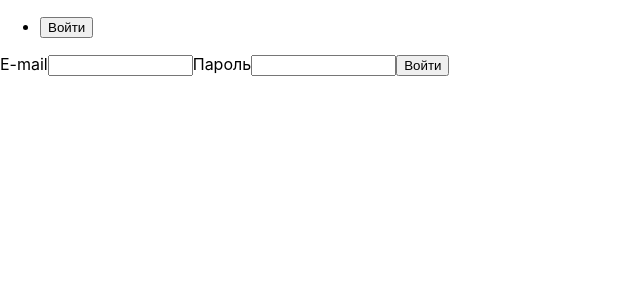
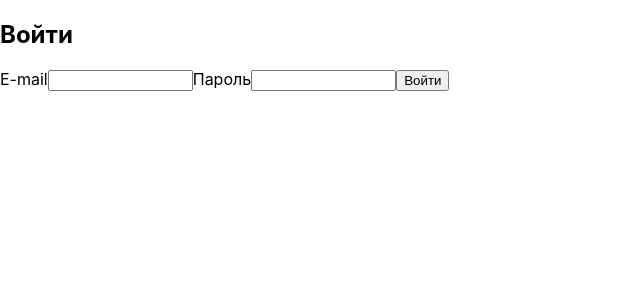
Before and after one commit to andrey-voronin/loft-taxi, a React (Create React App) app: page / in a window 1280 px wide. Shown: the top 300 px of the page, without its empty margins (0-640 px from the left). Built offline with nearby package versions, Linux system fonts and the light colour scheme.

Commit message:
Исправления Навигация между страницами приведена к заданию Навигация собрана в одном компоненте

```diff
--- a/src/App.js
+++ b/src/App.js
@@ -1,8 +1,9 @@
-import React, { useState } from "react"
+import React, { useState, useContext, useEffect } from "react"
 import Map from './Map'
 import { Login } from './Login'
 import { Profile } from './Profile'
 import { Header } from './Header'
+import { AuthContext } from './AuthContext'
 
 const PAGES = {
   map: (props) => <Map {...props} />,
@@ -15,9 +16,20 @@ const App = () => {
   const navigateTo = (page) => {
     setCurrentPage(page)
   }
+  const auth_context = useContext(AuthContext)
+
+  useEffect(() => {
+    if(auth_context.isLoggedIn) {
+      if(currentPage === 'login') {
+        setCurrentPage('map')
+      }
+    } else {
+      setCurrentPage('login')
+    }
+  }, [currentPage, auth_context.isLoggedIn])
 
   return <>
-    <Header navigateTo={navigateTo} />
+    {auth_context.isLoggedIn && <Header navigateTo={navigateTo} />}
     <main>
       <section>
         {PAGES[currentPage]({ navigateTo })}
--- a/src/Header.js
+++ b/src/Header.js
@@ -6,14 +6,12 @@ export const Header = (props) => {
     const auth_context = useContext(AuthContext)
     return <header>
         <nav>
-            {auth_context.isLoggedIn ? (
+
                 <ul>
                     <li><button onClick={() => props.navigateTo('map')}>Карта</button></li>
                     <li><button onClick={() => props.navigateTo('profile')}>Профиль</button></li>
-                </ul>) : (
-                <ul>
-                    <li><button onClick={() => props.navigateTo('login')}>Войти</button></li>
-                </ul>)}
+                    <li><button onClick={auth_context.logOut}>Выйти</button></li>
+                </ul>
         </nav>
     </header>
 }
--- a/src/Login.js
+++ b/src/Login.js
@@ -3,7 +3,9 @@ import { AuthContext } from './AuthContext'
 
 export const Login = (props) => {
     const auth_context = useContext(AuthContext)
-    return <form onSubmit={(event) => {
+    return <>
+    <h2>Войти</h2>
+    <form onSubmit={(event) => {
         event.preventDefault()
         const { email, password } = event.target
         auth_context.logIn(email.value, password.value)
@@ -14,4 +16,5 @@ export const Login = (props) => {
         <input type='password' name='password' id='password' size='15' />
         <input type='submit' value='Войти' />
     </form>
+    </>
 }
--- a/src/Map.js
+++ b/src/Map.js
@@ -1,12 +1,7 @@
 import React from 'react'
-import PropTypes from 'prop-types'
 import mapboxgl from 'mapbox-gl'
 
 class Map extends React.Component {
-    static propTypes = {
-        navigateTo: PropTypes.func.isRequired
-    }
-
     mapContainer = React.createRef()
 
     componentDidMount() {
--- a/src/Profile.js
+++ b/src/Profile.js
@@ -1,18 +1,7 @@
-import React, { useContext } from 'react'
-import PropTypes from 'prop-types'
-import { AuthContext } from './AuthContext'
+import React from 'react'
 
 export const Profile = (props) => {
-    const auth_context = useContext(AuthContext)
     return <>
     <h2>Профиль пользователя</h2>
-    <button onClick={() => {
-        auth_context.logOut()
-        props.navigateTo('login')
-     }}>Выйти</button>
     </>
 }
-
-Profile.propTypes = {
-    navigateTo: PropTypes.func.isRequired
-}
```
Also changed, not shown: 1 other file (tests, documents, lock files or other folders).
